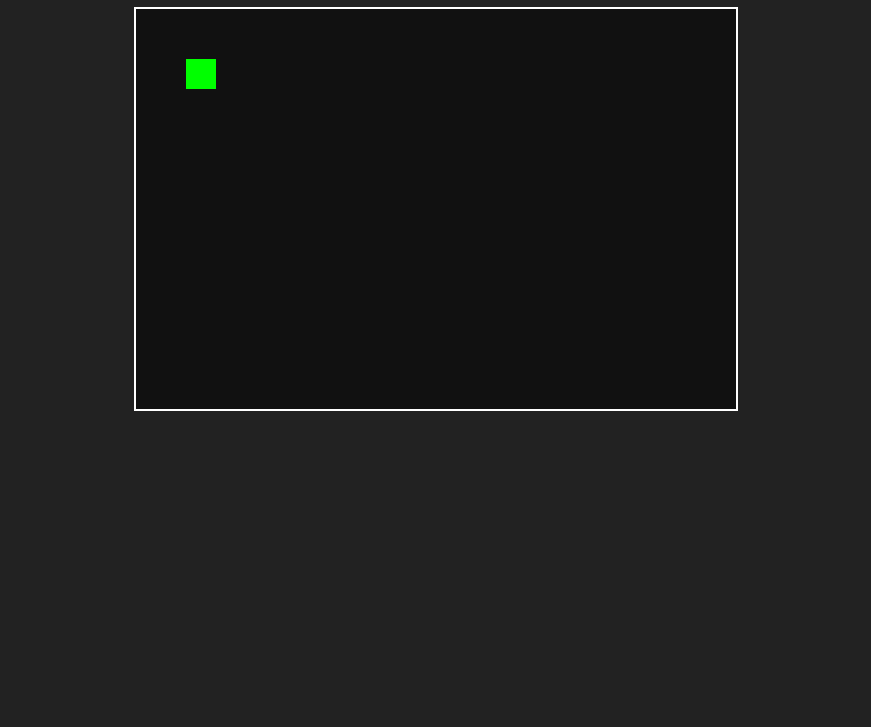
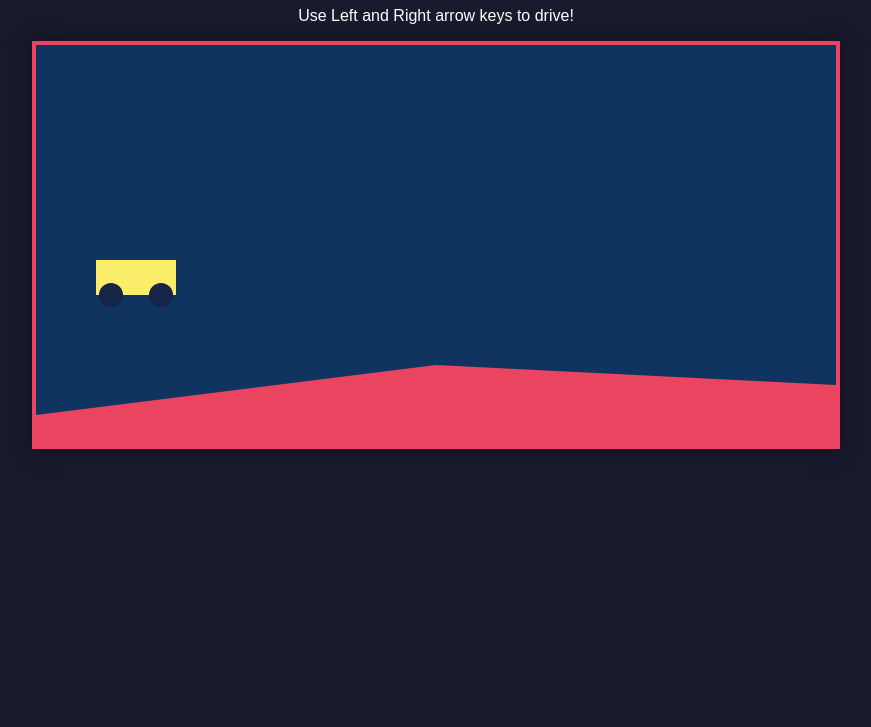
Before and after one commit to dionn001/game, a plain HTML site: page index.htm in a window 1280 px wide. Shown: the part 73-800 px from the top of the page, without its empty margins (204-1075 px from the left). Drawn offline with Linux system fonts and the light colour scheme.

Commit message:
Update index.htm

```diff
--- a/index.htm
+++ b/index.htm
@@ -2,54 +2,103 @@
 <html lang="en">
 <head>
     <meta charset="UTF-8">
-    <title>My Browser Game</title>
+    <title>Driving Game</title>
     <style>
         body {
-            background-color: #222;
+            background-color: #1a1a2e;
             color: white;
             text-align: center;
             font-family: Arial, sans-serif;
         }
         canvas {
-            background-color: #111;
-            border: 2px solid white;
+            background-color: #0f3460;
+            border: 4px solid #e94560;
+            box-shadow: 0 0 20px rgba(0,0,0,0.5);
         }
     </style>
 </head>
 <body>
-    <h1>My Awesome Game</h1>
-    <canvas id="gameCanvas" width="600" height="400"></canvas>
+    <h1>My Driving Game</h1>
+    <p>Use Left and Right arrow keys to drive!</p>
+    <canvas id="gameCanvas" width="800" height="400"></canvas>
 
     <script>
         const canvas = document.getElementById("gameCanvas");
         const ctx = canvas.getContext("2d");
 
-        // Player starting position
-        let playerX = 50;
-        let playerY = 50;
-        const playerSize = 30;
+        // Car properties
+        let car = {
+            x: 100,
+            y: 250,
+            width: 80,
+            height: 35,
+            speed: 0,
+            angle: 0
+        };
 
-        function gameLoop() {
+        // Ground/Hill position
+        let groundY = 320;
+
+        function update() {
+            // Move car forward/backward
+            car.x += car.speed;
+
+            // Friction
+            car.speed *= 0.98;
+
+            // Keep car inside screen bounds
+            if (car.x < 0) car.x = 0;
+        }
+
+        function draw() {
             // Clear screen
             ctx.clearRect(0, 0, canvas.width, canvas.height);
 
-            // Draw player
-            ctx.fillStyle = "lime";
-            ctx.fillRect(playerX, playerY, playerSize, playerSize);
+            // Draw ground/hill (slope like Drive Mad)
+            ctx.fillStyle = "#e94560";
+            ctx.beginPath();
+            ctx.moveTo(0, groundY + 50);
+            ctx.lineTo(400, groundY);
+            ctx.lineTo(800, groundY + 20);
+            ctx.lineTo(800, canvas.height);
+            ctx.lineTo(0, canvas.height);
+            ctx.fill();
 
-            // Request next frame
+            // Draw car
+            ctx.save();
+            ctx.translate(car.x, car.y);
+            ctx.rotate(car.angle);
+
+            // Car body
+            ctx.fillStyle = "#f9ed69";
+            ctx.fillRect(-car.width/2, -car.height, car.width, car.height);
+
+            // Wheels
+            ctx.fillStyle = "#162447";
+            ctx.beginPath();
+            ctx.arc(-25, 0, 12, 0, Math.PI * 2);
+            ctx.arc(25, 0, 12, 0, Math.PI * 2);
+            ctx.fill();
+
+            ctx.restore();
+        }
+
+        function gameLoop() {
+            update();
+            draw();
             requestAnimationFrame(gameLoop);
         }
 
-        // Simple movement with arrow keys
+        // Controls
         window.addEventListener("keydown", (e) => {
-            if (e.key === "ArrowRight") playerX += 10;
-            if (e.key === "ArrowLeft") playerX -= 10;
-            if (e.key === "ArrowUp") playerY -= 10;
-            if (e.key === "ArrowDown") playerY += 10;
+            if (e.key === "ArrowRight") {
+                car.speed += 0.5; // Accelerate forward
+            }
+            if (e.key === "ArrowLeft") {
+                car.speed -= 0.3; // Reverse/brake
+            }
         });
 
-        // Start the game loop
         gameLoop();
     </script>
 </body>
```
